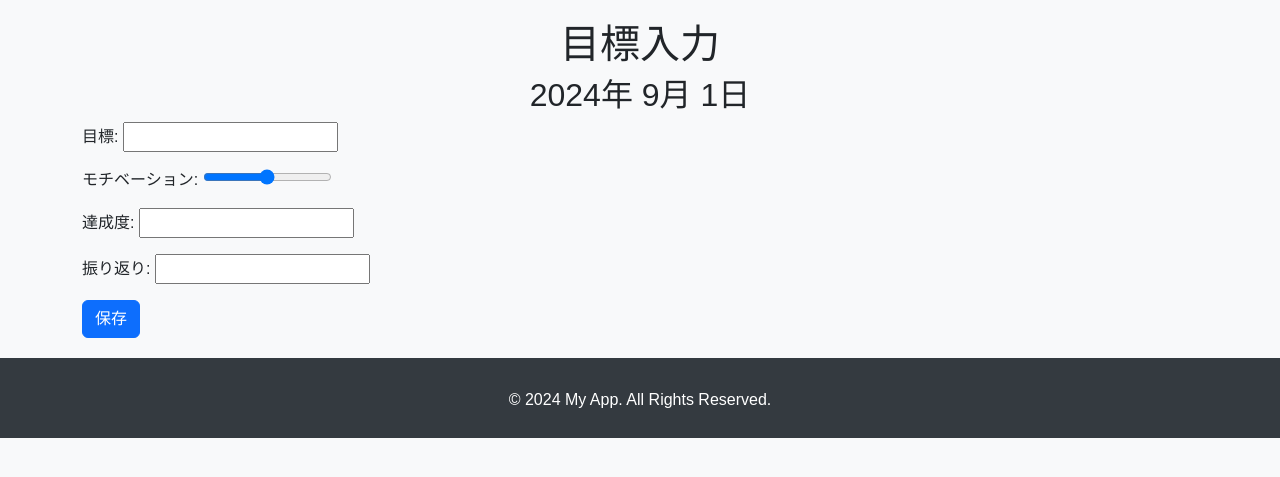
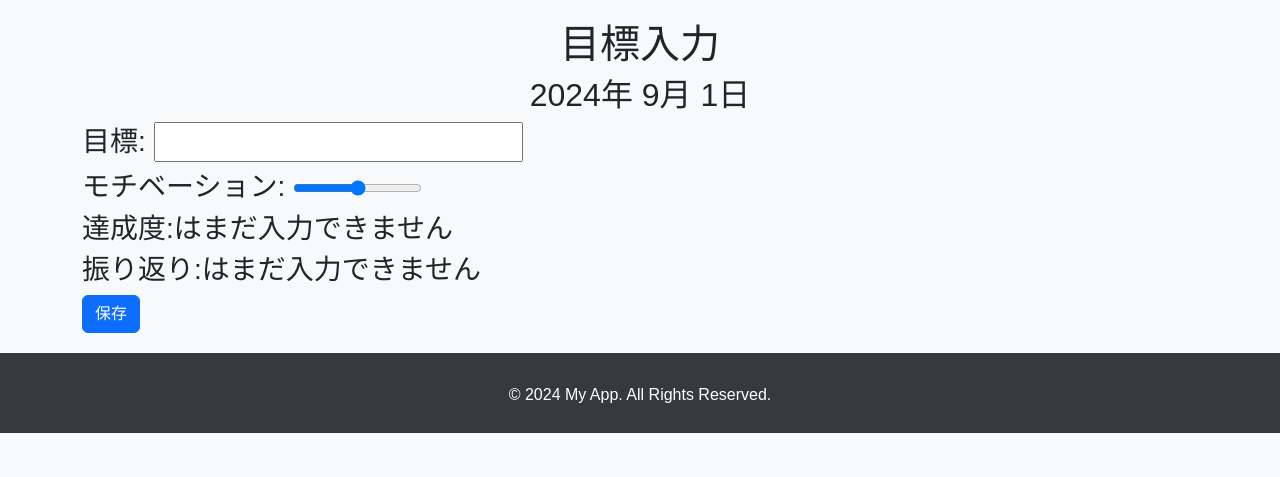
Before and after one commit to OkaTakaaki/hackz, a Django app: page /mycalendar/2024/9/1/ in a window 1280 px wide. Shown: the part 58-535 px from the top of the page. Run offline with Django 4.2, Linux system fonts and the light colour scheme; a user stored in the database is signed in; data comes from the database, SQL or seed files in the repository.

Commit message:
deve2_calendar修正

```diff
--- a/app/templates/app/mycalendar_with_date.html
+++ b/app/templates/app/mycalendar_with_date.html
@@ -6,8 +6,8 @@
     <h2 class="text-center">{{ year }}年 {{ month }}月 {{ day }}日</h2>
 
     {% if goal %}
-        <h4>登録されている目標: {{ goal.objective }}</h4>
-        <h5>モチベーション: {{ goal.motivation }}</h5>
+        <h3>登録されている目標: {{ goal.objective }}</h3>
+        <h3>モチベーション: {{ goal.motivation }}</h3>
         <form method="post">
             {% csrf_token %}
             <!-- hidden フィールドの設定 -->
@@ -15,20 +15,35 @@
             {{ goal_form.motivation.as_hidden }}
 
             <div class="form-group">
-                {{ goal_form.achievement.label_tag }}
-                {{ goal_form.achievement }}
-                <span class="text-muted">0から100の範囲で入力してください。</span>
+                <h3>{{ goal_form.achievement.label_tag }}
+                {{ goal_form.achievement }}</h3>
+                <h4><span class="text-muted">0から100の範囲で入力してください。</span></h4>
             </div>
             <div class="form-group">
-                {{ goal_form.turned.label_tag }}
-                {{ goal_form.turned }}
+                <h3>{{ goal_form.turned.label_tag }}
+                {{ goal_form.turned }}</h3>
             </div>
             <button type="submit" class="btn btn-primary">保存</button>
         </form>
     {% else %}
         <form method="post">
             {% csrf_token %}
-            {{ goal_form.as_p }}  <!-- モチベーションと目標の入力フォーム -->
+            <div class="form-group">
+                <h3>{{ goal_form.objective.label_tag }}
+                {{ goal_form.objective }}</h3>
+            </div>
+            <div class="form-group">
+                <h3>{{ goal_form.motivation.label_tag }}
+                {{ goal_form.motivation }}</h3>  <!-- モチベーションと目標の入力フォーム -->
+            </div>
+            <div class="form-group">
+                <h3>{{ goal_form.achievement.label_tag }}はまだ入力できません
+                {{ goal_form.achievement.as_hidden }}</h3>
+            </div>
+            <div class="form-group">
+                <h3>{{ goal_form.turned.label_tag }}はまだ入力できません
+                {{ goal_form.turned.as_hidden }}</h3>  <!-- モチベーションと目標の入力フォーム -->
+            </div>
             <button type="submit" class="btn btn-primary">保存</button>
         </form>
     {% endif %}
```
